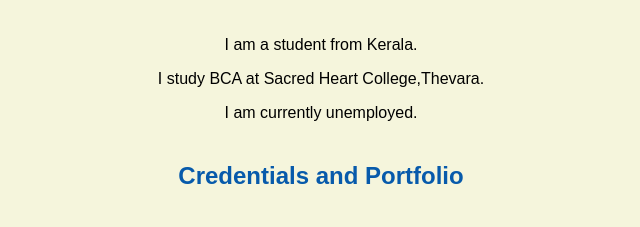
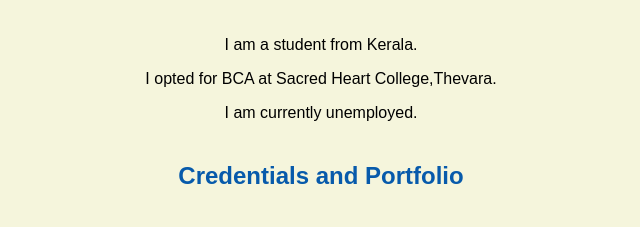
Before and after one commit to Parthip03/Parthip03.github.io, a plain HTML site: page index.html in a window 1280 px wide. Shown: the part 567-794 px from the top of the page, 319-959 px from the left. Drawn offline with Linux system fonts and the light colour scheme.

Commit message:
Update index.html

```diff
--- a/index.html
+++ b/index.html
@@ -19,7 +19,7 @@
     <h1>Parthip Krishna's Portal</h1>
     <h2>About me</h2>
     <p>I am a student from Kerala.</p>
-    <p>I study BCA at Sacred Heart College,Thevara.</p>
+    <p>I opted for BCA at Sacred Heart College,Thevara.</p>
     <p>I am currently unemployed.</p>
     <h2>Credentials and Portfolio</h2>
 
```
